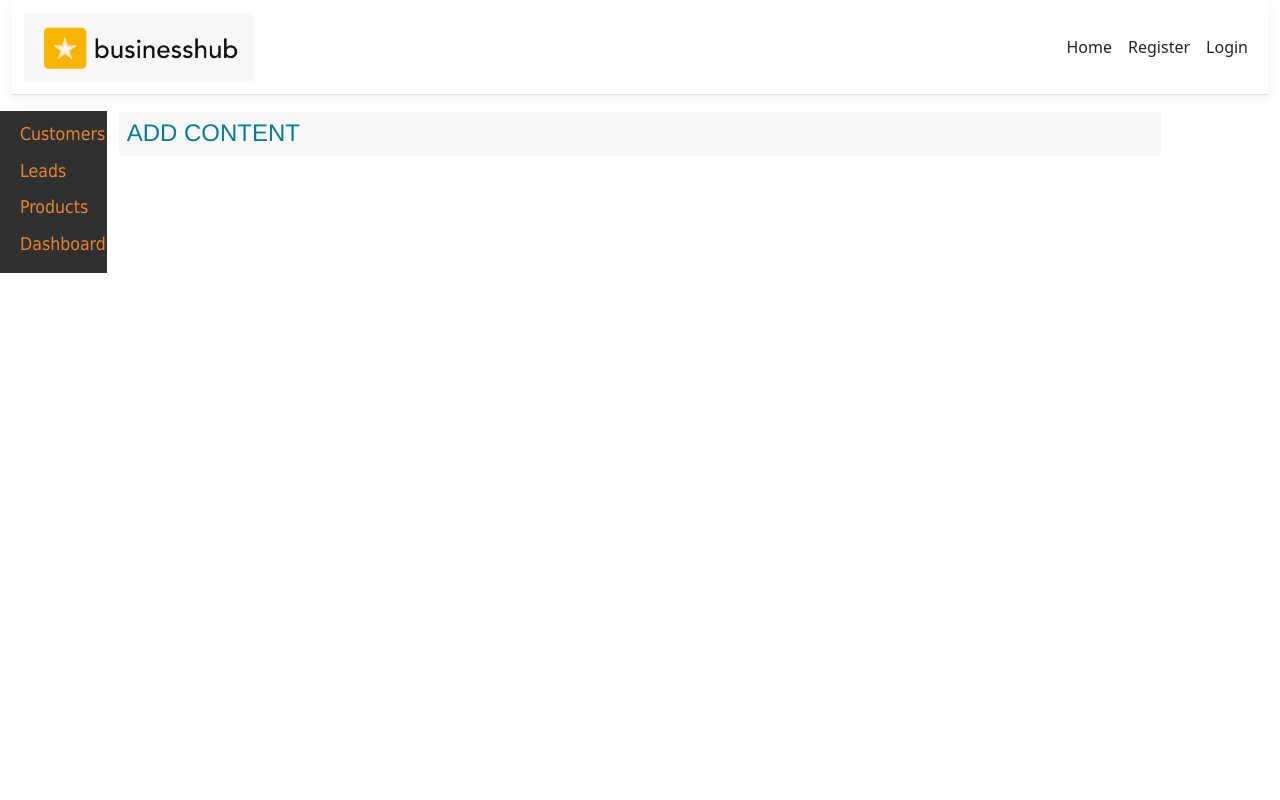
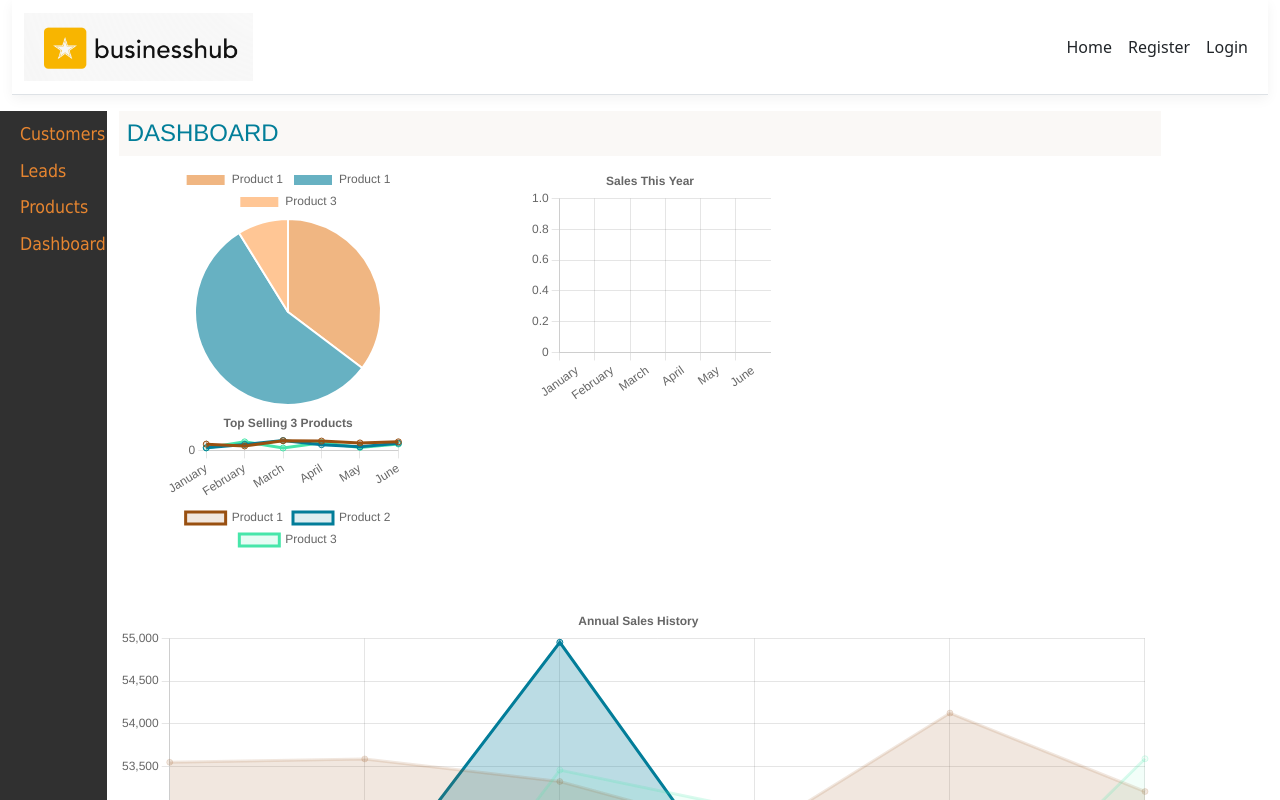
Before and after one commit to stansh/crmdeploytest, a React (Create React App) app in the folder CRM_Solution/ClientApp/: page / in a window 1280 px wide. Shown: the top 800 px of the page. Built offline with nearby package versions, Linux system fonts and the light colour scheme; no server answers.

Commit message:
more changes

```diff
--- a/CRM_Solution/ClientApp/src/App.js
+++ b/CRM_Solution/ClientApp/src/App.js
@@ -26,7 +26,7 @@ function App(props) {
 
     return (
         <Layout>
-            <Route exact path='/' component={Home} />
+            <Route exact path='/' component={Dashboard} />
             <AuthorizeRoute path='/customers' component={Customers} />
             <AuthorizeRoute path='/products' component={Products} />
             <AuthorizeRoute path='/leads' component={Leads} />
--- a/CRM_Solution/ClientApp/src/setupProxy.js
+++ b/CRM_Solution/ClientApp/src/setupProxy.js
@@ -1,8 +1,10 @@
 const createProxyMiddleware = require('http-proxy-middleware');
 const { env } = require('process');
 
-const target = env.ASPNETCORE_HTTPS_PORT ? `https://localhost:${env.ASPNETCORE_HTTPS_PORT}` :
-  env.ASPNETCORE_URLS ? env.ASPNETCORE_URLS.split(';')[0] : 'http://localhost:10932';
+//const target = env.ASPNETCORE_HTTPS_PORT ? `https://localhost:${env.ASPNETCORE_HTTPS_PORT}` :
+//    env.ASPNETCORE_URLS ? env.ASPNETCORE_URLS.split(';')[0] : 'http://localhost:10932';
+
+const target = 'http://localhost:10932';
 
 const context =  [
  /* "/weatherforecast",*/
```
Also changed, not shown: 2 other files (tests, documents, lock files or other folders).
